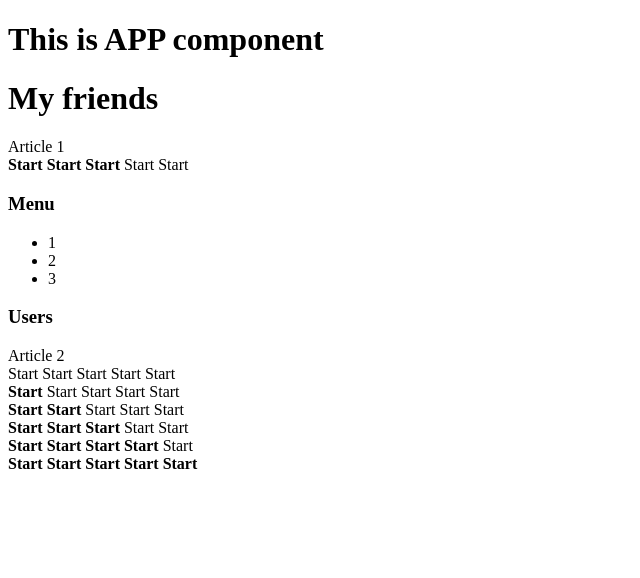
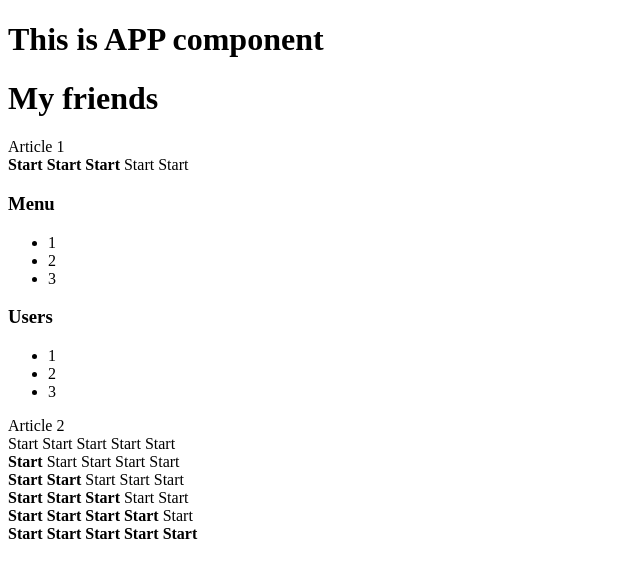
Before and after one commit to umedjankabiri/main-course-kabzda-way-monday, a React (Vite) app: page / in a window 1280 px wide. Shown: the top 578 px of the page, without its empty margins (0-640 px from the left). Built offline with nearby package versions, Linux system fonts and the light colour scheme.

Commit message:
Updated App.tsx component

```diff
--- a/src/common/components/App/App.tsx
+++ b/src/common/components/App/App.tsx
@@ -13,7 +13,7 @@ function App() {
         Article 1
       <Rating value={3}/>
       <Accordion title={'Menu'} collapsed={false}/>
-      <Accordion title={'Users'} collapsed={true}/>
+      <Accordion title={'Users'} collapsed={false}/>
         Article 2
       <Rating value={0}/>
       <Rating value={1}/>
```
